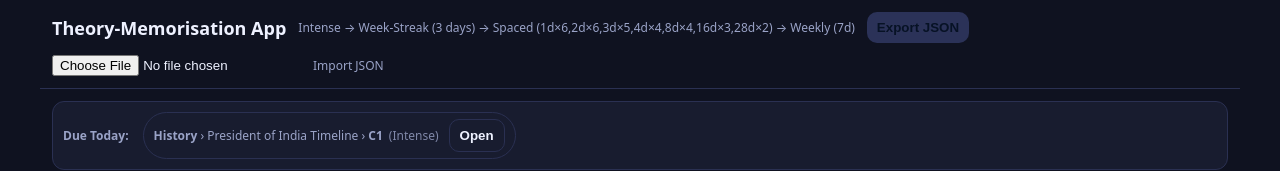
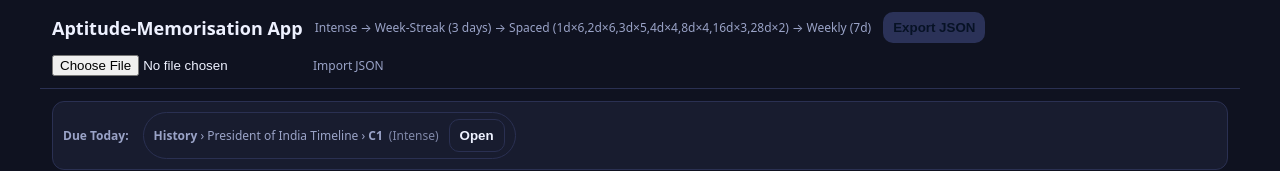
Before and after one commit to vikssarate/Aptitude-memorisation-app1, a plain HTML site: page index.html in a window 1280 px wide. Shown: the top 171 px of the page. Drawn offline with Linux system fonts and the light colour scheme.

Commit message:
Update index.html

```diff
--- a/index.html
+++ b/index.html
@@ -3,7 +3,7 @@
 <head>
 <meta charset="utf-8"/>
 <meta name="viewport" content="width=device-width,initial-scale=1,viewport-fit=cover"/>
-<title>Theory Memorisation App</title>
+<title>Aptitude Memorisation App</title>
 <style>
 :root{--bg:#0f1220;--card:#181c2f;--ink:#eef1ff;--muted:#9aa3c7;--line:#2a3052;--ok:#7bd88f;--bad:#ff7575;--accent:#6ca8ff}
 *{box-sizing:border-box}
@@ -65,7 +65,7 @@ ul{padding:0;margin:0}.list{display:flex;flex-direction:column;gap:8px;max-heigh
 </head>
 <body>
 <header class="wrap">
-  <h1>Theory-Memorisation App</h1>
+  <h1>Aptitude-Memorisation App</h1>
   <div class="small">Intense → Week-Streak (3 days) → Spaced (1d×6,2d×6,3d×5,4d×4,8d×4,16d×3,28d×2) → Weekly (7d)</div>
   <button id="exportJson" class="btn alt">Export JSON</button>
   <label style="display:flex;gap:8px;align-items:center">
```
